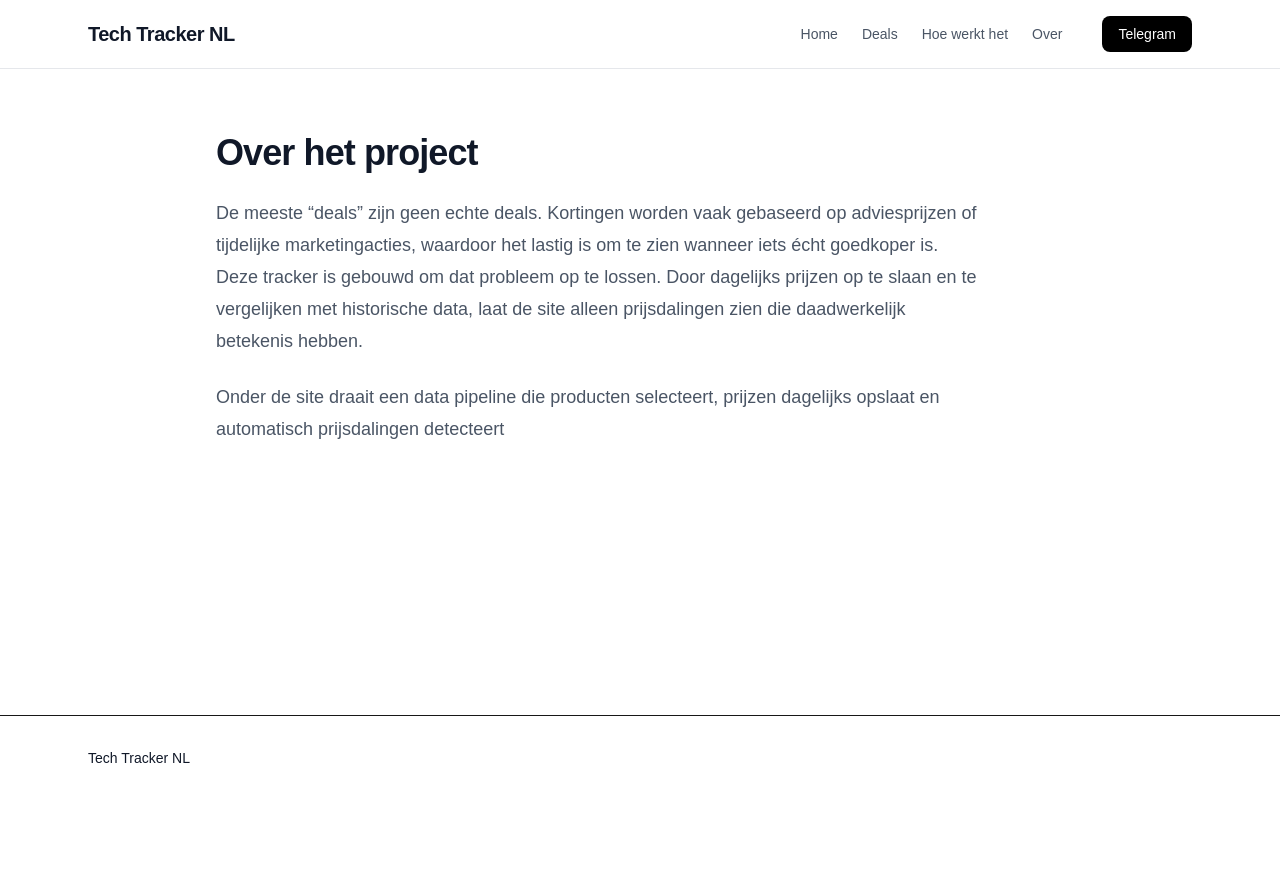
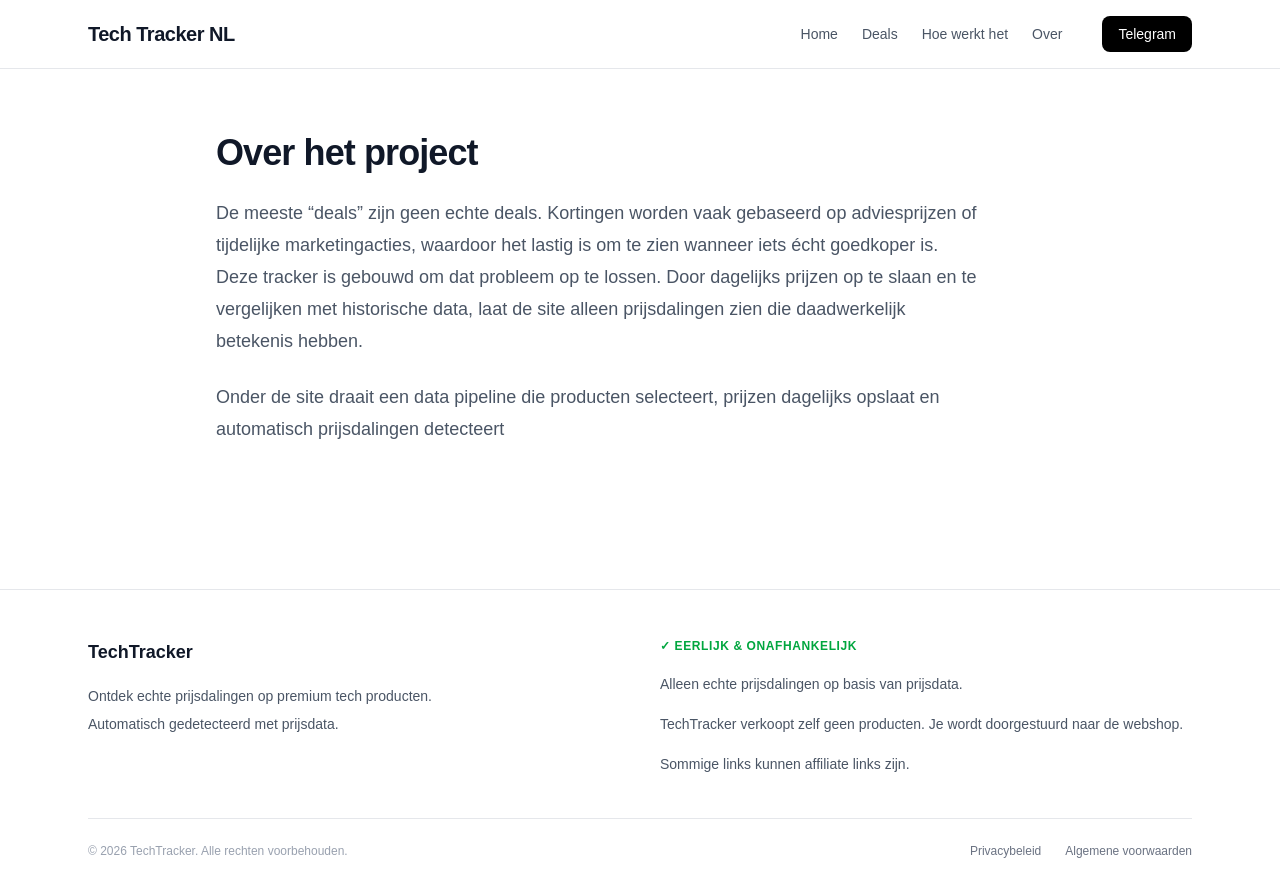
Before and after one commit to gijsybema/price-tracker-web, a Next.js app: page /about in a window 1280 px wide. Shown: the top 896 px of the page. Before the commit the page ends 800 px from the top, so only its background shows below. Built offline with nearby package versions, Linux system fonts and the light colour scheme.

Commit message:
footer toegevoegd

```diff
--- a/app/about/page.tsx
+++ b/app/about/page.tsx
@@ -1,3 +1,9 @@
+export const metadata = {
+  title: "Over TechTracker – Data om echte tech deals te vinden",
+  description:
+    "TechTracker is een data-gedreven project dat prijsontwikkelingen van tech producten in Nederland analyseert en echte tech deals zichtbaar maakt.",
+}
+
 export default function AboutPage() {
     return (
       <main className="mx-auto max-w-4xl px-6 py-16">
--- a/app/deals/page.tsx
+++ b/app/deals/page.tsx
@@ -5,9 +5,9 @@
 export const revalidate = 300
 
 export const metadata = {
-  title: "Beste tech deals van vandaag | TechTracker",
+  title: "Beste tech deals van vandaag (tot €300 korting) | TechTracker",
   description:
-    "Bekijk de grootste prijsdalingen op premium tech producten in Nederland. Dagelijkse updates.",
+    "Ontdek de grootste prijsdalingen op premium tech producten in Nederland. Dagelijkse updates van echte deals.",
 }
 
 export default async function DealsPage() {
@@ -20,7 +20,8 @@
           Grootste prijsdalingen
         </h1>
         <p className="mt-4 text-lg text-gray-600">
-          Een overzicht van recente deals die door de tracker zijn gedetecteerd.
+          Een overzicht van recente deals die door TechTracker zijn gedetecteerd.
+          TechTracker verkoopt zelf geen producten. Je wordt doorgestuurd naar de webshop.
         </p>
       </div>
 
--- a/app/how-it-works/page.tsx
+++ b/app/how-it-works/page.tsx
@@ -1,3 +1,9 @@
+export const metadata = {
+  title: "Alleen echte prijsdalingen voor premium tech producten| Hoe TechTracker werkt",
+  description:
+    "Ontdek hoe TechTracker prijdata analyseert en alleen echte deals toont. Transparante prijsvergelijking.",
+}
+
 export default function HowItWorksPage() {
     return (
       <main className="mx-auto max-w-3xl px-6 py-20">
@@ -10,9 +16,9 @@
           <p className="mt-6 text-lg leading-8 text-gray-600">
           TechTracker is geen webshop. De site verzamelt en analyseert prijsdata van externe retailers.
           Wanneer je op een deal klikt, word je doorgestuurd naar de betreffende webshop
-            Techtracker is gebouwd om echte prijsdalingen op premium headphones en tech producten
-            zichtbaar te maken. Momenteel worden prijzen gemonitord bij retailers zoals Coolblue,
-            met mogelijk uitbreiding in de toekomst.
+          Techtracker is gebouwd om echte prijsdalingen op premium headphones en tech producten
+          zichtbaar te maken. Momenteel worden prijzen gemonitord bij retailers zoals Coolblue,
+          met mogelijk uitbreiding in de toekomst.
           </p>
         </div>
 
--- a/app/page.tsx
+++ b/app/page.tsx
@@ -5,9 +5,9 @@
 export const revalidate = 300;
 
 export const metadata = {
-  title: "TechTracker – Echte tech deals in Nederland",
+  title: "TechTracker – Beste tech deals en kortingen in Nederland",
   description:
-    "Ontdek echte prijsdalingen op premium tech producten. Dagelijkse updates.",
+    "Ontdek echte prijsdalingen op premium tech producten in Nederland. Dagelijkse updates van prijzen.",
 };
 
 export default async function Home() {
--- a/components/Footer.tsx
+++ b/components/Footer.tsx
@@ -2,13 +2,58 @@
 
 export default function Footer() {
   return (
-    <footer className="border-t bg-white">
-      <div className="mx-auto flex max-w-6xl flex-col gap-4 px-6 py-8 text-sm text-gray-600 md:flex-row md:items-center md:justify-between">
-        <div>
-          <p className="font-medium text-gray-900">Tech Tracker NL</p>
+    <footer className="mt-20 border-t border-gray-200 bg-white">
+      <div className="mx-auto max-w-6xl px-6 py-12">
+        <div className="grid gap-10 md:grid-cols-2">
+          {/* Merk / intro */}
+          <div className="md:col-span-1">
+            <p className="text-lg font-semibold text-gray-900">TechTracker</p>
+            <div className="mt-4 text-sm leading-7 text-gray-600">
+            <p>
+            Ontdek echte prijsdalingen op premium tech producten.
+            </p>
+            <p>
+            Automatisch gedetecteerd met prijsdata.
+            </p>
+            </div>
+          </div>
+
+          {/* Transparantie */}
+          <div>
+            <h3 className="text-xs font-semibold uppercase tracking-wider text-green-600">
+             ✓ Eerlijk & onafhankelijk
+            </h3>
+            <div className="mt-4 space-y-3 text-sm leading-7 text-gray-600">
+              <p>Alleen echte prijsdalingen op basis van prijsdata.</p>
+              <p>
+                TechTracker verkoopt zelf geen producten. Je wordt doorgestuurd
+                naar de webshop.
+              </p>
+              <p>
+                Sommige links kunnen affiliate links zijn.
+              </p>
+            </div>
+          </div>
+
+
         </div>
 
-      </div>
+        <div className="mt-10 border-t border-gray-200 pt-6 flex items-center justify-between">
+
+  <p className="text-xs text-gray-400">
+    © {new Date().getFullYear()} TechTracker. Alle rechten voorbehouden.
+  </p>
+
+  <div className="flex gap-6 text-xs text-gray-500">
+    <Link href="/privacy" className="hover:text-gray-900 transition">
+      Privacybeleid
+    </Link>
+    <Link href="/terms" className="hover:text-gray-900 transition">
+      Algemene voorwaarden
+    </Link>
+  </div>
+</div>
+</div>
     </footer>
   );
 }
```
